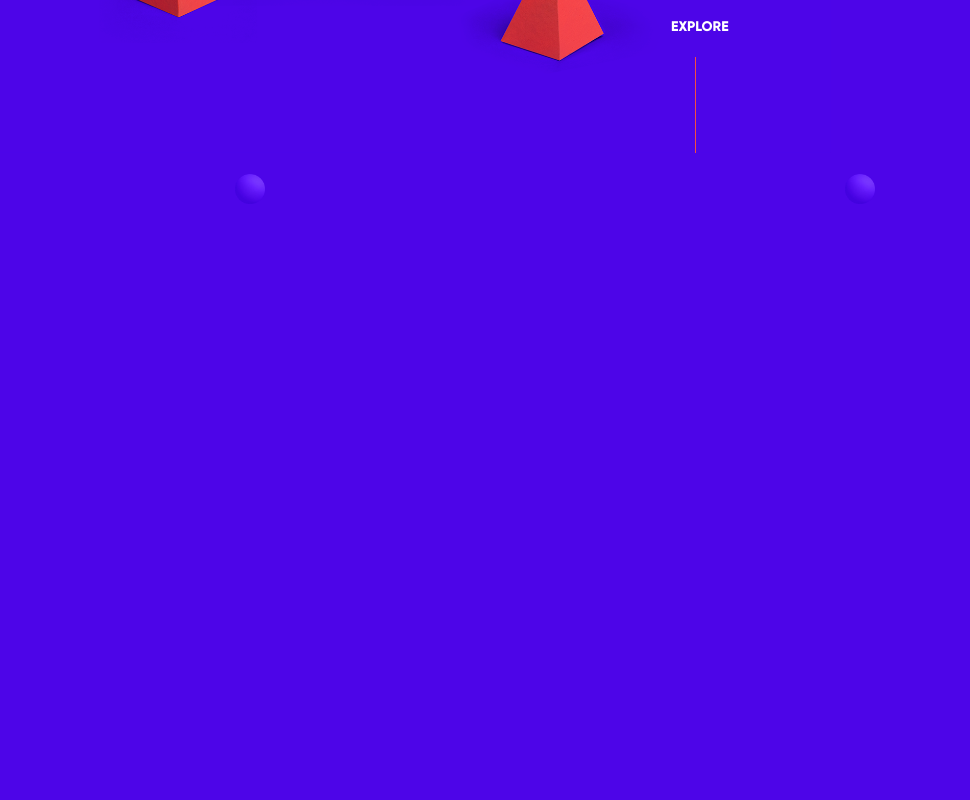
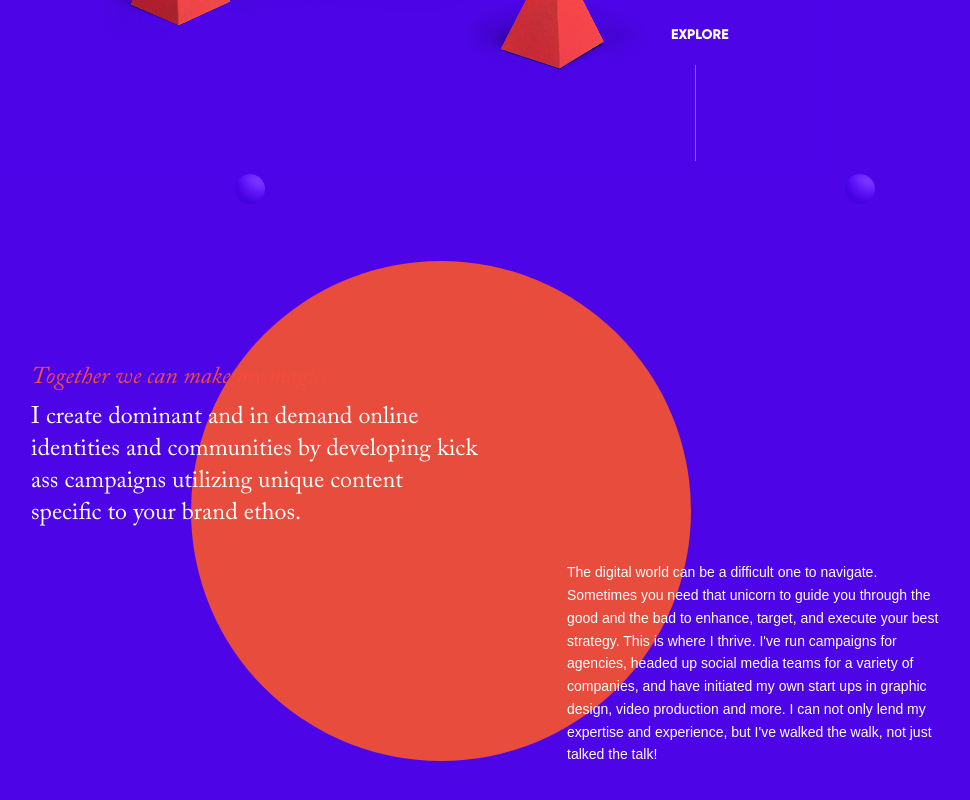
Before and after one commit to ArnabShikder24/dotlung-frontend, a Next.js app: page /work-with-dot in a window 1280 px wide. Shown: the part 546-1346 px from the top of the page, without its empty margins (149-1119 px from the left). Before the commit the page ends 800 px from the top, so only its background shows below. Built offline with nearby package versions, Linux system fonts and the light colour scheme; a web font is replaced by a local one.

Commit message:
second section added with animation and some changes in navbar

```diff
--- a/src/app/work-with-dot/page.tsx
+++ b/src/app/work-with-dot/page.tsx
@@ -1,9 +1,16 @@
+"use client";
 import Image from "next/image";
-import React from "react";
+import React, { useState } from "react";
+import { motion } from 'framer-motion';
 import DotImage from "../../assets/images/work-with-Dot.png";
 import ShapeBg from "../../components/ShapeBg";
 
 const WorkWithDot = () => {
+  const [mousePosition, setMousePosition] = useState({ x: 0, y: 0 });
+
+  const handleMouseMove = (event) => {
+    setMousePosition({ x: event.clientX, y: event.clientY });
+  };
   return (
     <div className="container mx-auto">
       <ShapeBg />
@@ -16,6 +23,32 @@ const WorkWithDot = () => {
           <div className="w-[1px] h-24 bg-secondary ml-6 mt-5" />
         </div>
       </div>
+
+      <div className="flex items-center justify-center">
+        <div
+          className="relative h-screen w-[1000px] flex items-center justify-center overflow-hidden"
+          onMouseMove={handleMouseMove}
+        >
+          <motion.div
+            className="absolute w-[500px] h-[500px] bg-[#e74c3c] rounded-full"
+            animate={{ x: mousePosition.x / 10 - 50, y: mousePosition.y / 10 - 50 }}
+            transition={{ type: 'spring', stiffness: 100, damping: 10 }}
+          />
+
+          <div className="absolute left-10 top-1/4 max-w-md font-caslon">
+            <p className="text-2xl italic text-secondary">Together we can make my magic.</p>
+            <p className="text-2xl mt-2">
+              I create dominant and in demand online identities and communities by developing kick ass campaigns utilizing unique content specific to your brand ethos.
+            </p>
+          </div>
+
+          <div className="absolute right-10 top-1/2 max-w-sm">
+            <p className="text-sm leading-relaxed font-asty">
+            The digital world can be a difficult one to navigate. Sometimes you need that unicorn to guide you through the good and the bad to enhance, target, and execute your best strategy. This is where I thrive. I&apos;ve run campaigns for agencies, headed up social media teams for a variety of companies, and have initiated my own start ups in graphic design, video production and more. I can not only lend my expertise and experience, but I&apos;ve walked the walk, not just talked the talk!
+            </p>
+          </div>
+        </div>
+      </div>
     </div>
   );
 };
--- a/src/components/Navbar.tsx
+++ b/src/components/Navbar.tsx
@@ -13,7 +13,7 @@ const Navbar = () => {
   ];
 
   return (
-    <nav className="w-full p-4 font-gilroy">
+    <nav className="w-full p-4 font-gilroy mt-2">
       <div className="flex items-center justify-between">
         <Image className="fixed" src={Logo} alt="Logo" width={50} />
         <div className="w-[50px]" />
@@ -76,7 +76,7 @@ const Navbar = () => {
         <div className="w-[50px]" />
         <a
           href="/contact"
-          className="text-white hover:text-orange-500 transition-colors text-center text-xs fixed right-5"
+          className="text-white hover:text-orange-500 transition-colors text-center text-xs fixed right-6"
         >
           CONTACT
         </a>
```
